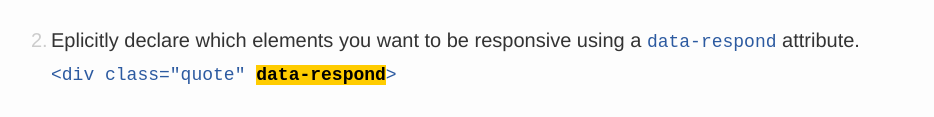
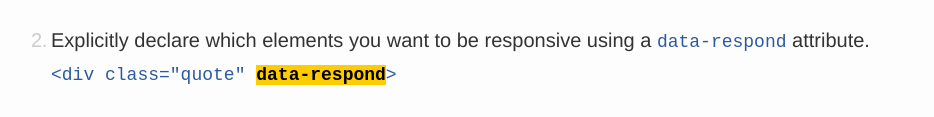
Before and after one commit to kumailht/responsive-elements, a plain HTML site: page website/index.html in a window 1280 px wide. Shown: the part 1936-2053 px from the top of the page, without its empty margins (139-1073 px from the left). Drawn offline with nearby package versions, Linux system fonts and the light colour scheme.

Commit message:
Fixing a typo on the homepage

```diff
--- a/website/index.html
+++ b/website/index.html
@@ -132,7 +132,7 @@ Don't judge a book by its cover. Or something like that.
 	<code><pre>&lt;script src=&quot;jquery.min.js&quot;&gt;&lt;/script&gt;
 &lt;script src=&quot;responsive-elements.js&quot;&gt;&lt;/script&gt;</pre></code>
 
-	<p><span>2.</span>Eplicitly declare which elements you want to be responsive using a <code>data-respond</code> attribute.</p>
+	<p><span>2.</span>Explicitly declare which elements you want to be responsive using a <code>data-respond</code> attribute.</p>
 	<code>&lt;div class=&quot;quote&quot; <mark><b>data-respond</b></mark>&gt;</code>
 
 	<p><span>3.</span>Use 'less than' and 'greater than' classes as breakpoints to write responsive CSS.</p>
```
